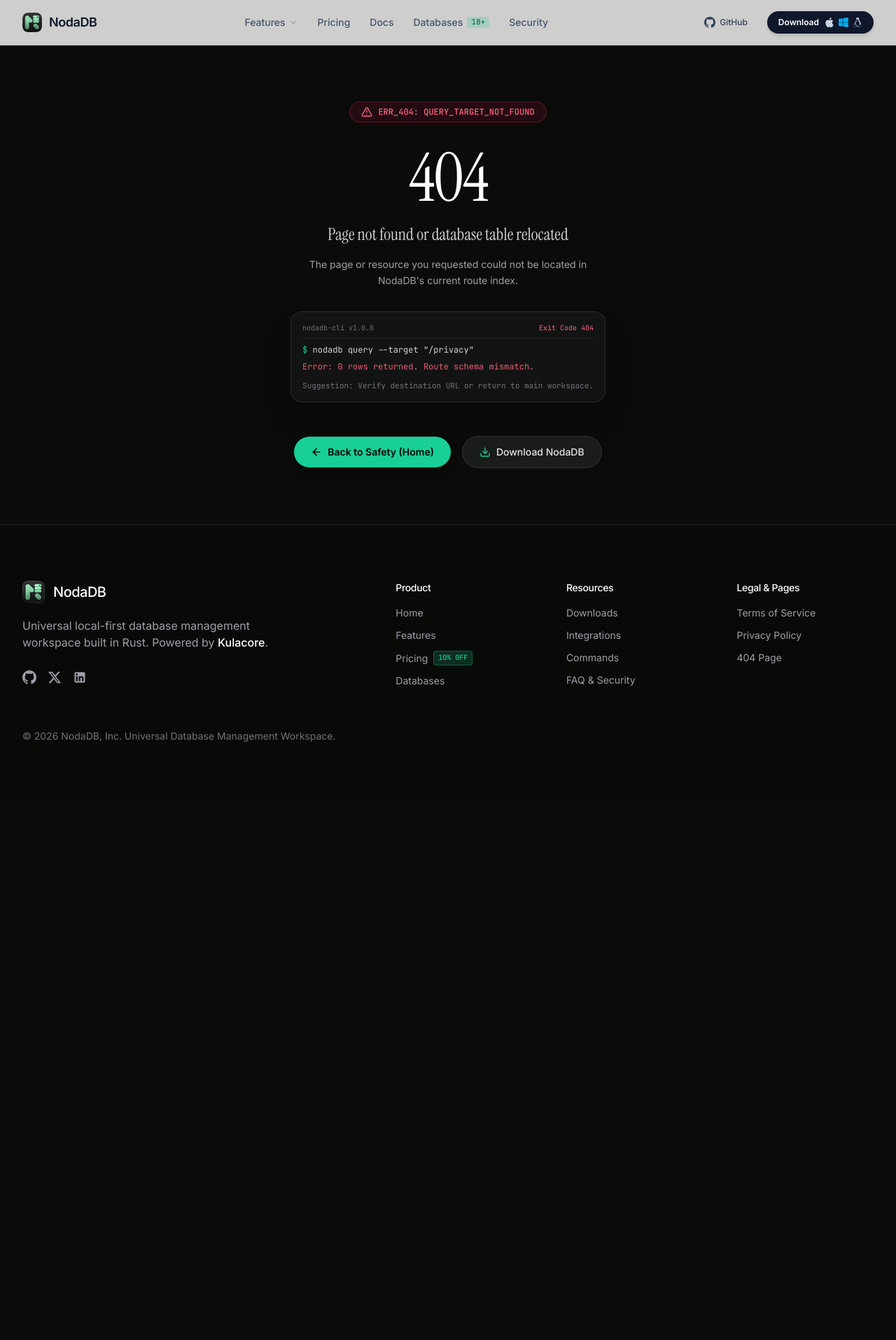
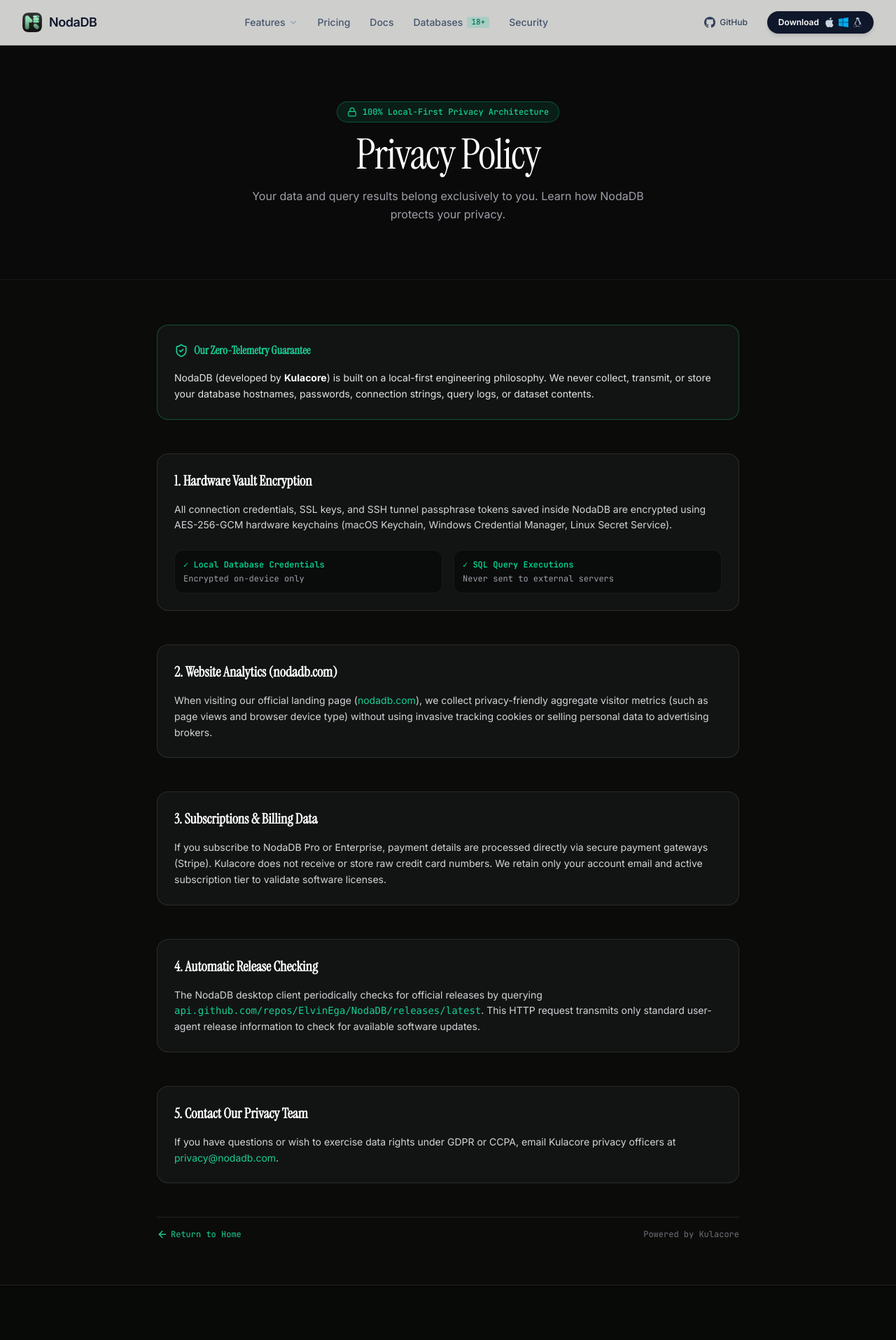
Before and after one commit to ElvinEga/NodaDB_Landing, a Next.js app: page /privacy in a window 1280 px wide. Before the commit this address had no page. Shown: the top 1915 px of the page at 70% size. Before the commit the page ends 1142 px from the top, so only its background shows below. Built offline with nearby package versions, Linux system fonts and the light colour scheme.

Commit message:
Add privacy policy page

```diff
--- /dev/null
+++ b/app/privacy/page.tsx
@@ -0,0 +1,124 @@
+'use client';
+
+import { useState } from 'react';
+import Link from 'next/link';
+import { ShieldCheck, Lock, ArrowLeft, CheckCircle2 } from 'lucide-react';
+import { Navbar } from '@/components/Navbar';
+import { Footer } from '@/components/Footer';
+import { DownloadModal } from '@/components/DownloadModal';
+import { SignInModal } from '@/components/SignInModal';
+
+export default function PrivacyPage() {
+  const [downloadModalOpen, setDownloadModalOpen] = useState(false);
+  const [signInModalOpen, setSignInModalOpen] = useState(false);
+
+  return (
+    <main className="min-h-screen bg-[#0B0B09] text-zinc-100 font-sans antialiased selection:bg-[#17CF97]/30 selection:text-[#17CF97]">
+      <Navbar
+        onOpenDownloadModal={() => setDownloadModalOpen(true)}
+        onOpenSignInModal={() => setSignInModalOpen(true)}
+      />
+
+      {/* Header */}
+      <section className="relative pt-12 pb-16 md:pt-20 md:pb-20 border-b border-white/5 bg-[#090A09]">
+        <div className="max-w-4xl mx-auto px-4 sm:px-6 lg:px-8 space-y-4 text-center">
+          <div className="inline-flex items-center gap-2 px-3.5 py-1.5 rounded-full bg-[#17CF97]/10 border border-[#17CF97]/30 text-[#17CF97] text-xs font-mono font-medium">
+            <Lock className="w-3.5 h-3.5" />
+            <span>100% Local-First Privacy Architecture</span>
+          </div>
+
+          <h1 className="text-4xl sm:text-5xl lg:text-6xl font-serif text-white font-normal tracking-tight">
+            Privacy Policy
+          </h1>
+
+          <p className="text-sm sm:text-base text-zinc-400 max-w-xl mx-auto font-sans leading-relaxed">
+            Your data and query results belong exclusively to you. Learn how NodaDB protects your privacy.
+          </p>
+        </div>
+      </section>
+
+      {/* Content */}
+      <section className="max-w-4xl mx-auto px-4 sm:px-6 lg:px-8 py-16 font-sans text-sm text-zinc-300 space-y-12 leading-relaxed">
+        {/* Core Guarantee */}
+        <div className="p-6 rounded-2xl bg-[#121413] border border-[#17CF97]/30 space-y-4">
+          <div className="flex items-center gap-2 text-[#17CF97] font-semibold text-base font-serif">
+            <ShieldCheck className="w-5 h-5" />
+            <span>Our Zero-Telemetry Guarantee</span>
+          </div>
+          <p className="text-zinc-200">
+            NodaDB (developed by <strong className="text-white">Kulacore</strong>) is built on a local-first engineering philosophy. We never collect, transmit, or store your database hostnames, passwords, connection strings, query logs, or dataset contents.
+          </p>
+        </div>
+
+        {/* 1. Data Encryption */}
+        <div className="space-y-4 p-6 rounded-2xl bg-[#121413] border border-white/10">
+          <h2 className="text-xl font-semibold text-white font-serif">1. Hardware Vault Encryption</h2>
+          <p>
+            All connection credentials, SSL keys, and SSH tunnel passphrase tokens saved inside NodaDB are encrypted using AES-256-GCM hardware keychains (macOS Keychain, Windows Credential Manager, Linux Secret Service).
+          </p>
+          <div className="grid grid-cols-1 sm:grid-cols-2 gap-4 pt-2 font-mono text-xs text-zinc-400">
+            <div className="p-3 rounded-xl bg-black/40 border border-white/5 space-y-1">
+              <div className="text-emerald-400 font-semibold">✓ Local Database Credentials</div>
+              <div>Encrypted on-device only</div>
+            </div>
+            <div className="p-3 rounded-xl bg-black/40 border border-white/5 space-y-1">
+              <div className="text-emerald-400 font-semibold">✓ SQL Query Executions</div>
+              <div>Never sent to external servers</div>
+            </div>
+          </div>
+        </div>
+
+        {/* 2. Website Analytics */}
+        <div className="space-y-4 p-6 rounded-2xl bg-[#121413] border border-white/10">
+          <h2 className="text-xl font-semibold text-white font-serif">2. Website Analytics (nodadb.com)</h2>
+          <p>
+            When visiting our official landing page (<a href="https://nodadb.com" className="text-[#17CF97] hover:underline">nodadb.com</a>), we collect privacy-friendly aggregate visitor metrics (such as page views and browser device type) without using invasive tracking cookies or selling personal data to advertising brokers.
+          </p>
+        </div>
+
+        {/* 3. Account Data & Payments */}
+        <div className="space-y-4 p-6 rounded-2xl bg-[#121413] border border-white/10">
+          <h2 className="text-xl font-semibold text-white font-serif">3. Subscriptions &amp; Billing Data</h2>
+          <p>
+            If you subscribe to NodaDB Pro or Enterprise, payment details are processed directly via secure payment gateways (Stripe). Kulacore does not receive or store raw credit card numbers. We retain only your account email and active subscription tier to validate software licenses.
+          </p>
+        </div>
+
+        {/* 4. Updates & Security Audits */}
+        <div className="space-y-4 p-6 rounded-2xl bg-[#121413] border border-white/10">
+          <h2 className="text-xl font-semibold text-white font-serif">4. Automatic Release Checking</h2>
+          <p>
+            The NodaDB desktop client periodically checks for official releases by querying <code className="text-[#17CF97]">api.github.com/repos/ElvinEga/NodaDB/releases/latest</code>. This HTTP request transmits only standard user-agent release information to check for available software updates.
+          </p>
+        </div>
+
+        {/* Contact */}
+        <div className="space-y-4 p-6 rounded-2xl bg-[#121413] border border-white/10">
+          <h2 className="text-xl font-semibold text-white font-serif">5. Contact Our Privacy Team</h2>
+          <p>
+            If you have questions or wish to exercise data rights under GDPR or CCPA, email Kulacore privacy officers at <a href="mailto:privacy@nodadb.com" className="text-[#17CF97] hover:underline">privacy@nodadb.com</a>.
+          </p>
+        </div>
+
+        <div className="pt-4 flex justify-between items-center text-xs font-mono text-zinc-500 border-t border-white/10">
+          <Link href="/" className="text-[#17CF97] hover:underline flex items-center gap-1">
+            <ArrowLeft className="w-4 h-4" /> Return to Home
+          </Link>
+          <span>Powered by Kulacore</span>
+        </div>
+      </section>
+
+      <Footer />
+
+      <DownloadModal
+        isOpen={downloadModalOpen}
+        onClose={() => setDownloadModalOpen(false)}
+      />
+
+      <SignInModal
+        isOpen={signInModalOpen}
+        onClose={() => setSignInModalOpen(false)}
+      />
+    </main>
+  );
+}
```
